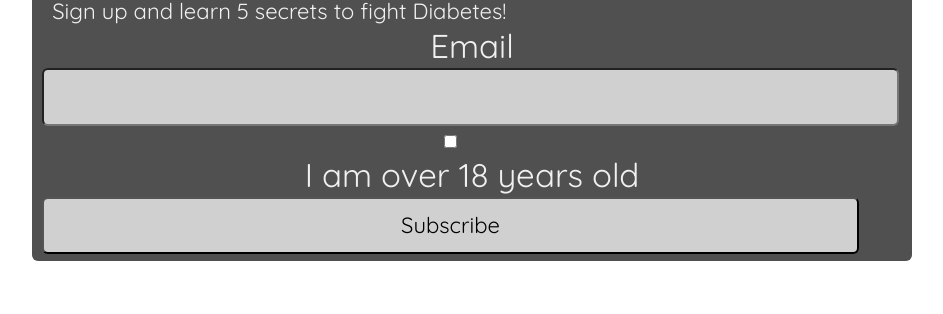
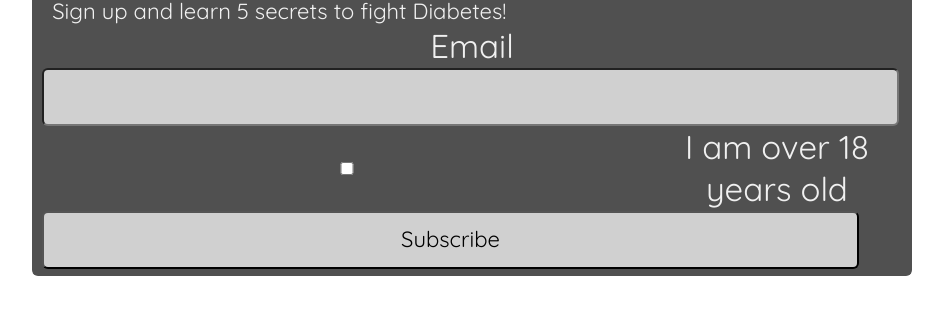
Before and after one commit to ITMd-362-CA/lab3, a plain HTML site: page index.html in a window 1280 px wide. Shown: the part 236-550 px from the top of the page, without its empty margins (168-1111 px from the left). Drawn offline with nearby package versions, Linux system fonts and the light colour scheme.

Commit message:
added flexing to fix alignment of checkbox and to make sure there is no margin

```diff
--- a/css/screen.css
+++ b/css/screen.css
@@ -256,6 +256,15 @@ p {
   padding: 0 0 0 10px;
 }
 
+#input-age-verification {
+  display: flex;
+  align-items: center;
+}
+
+[type="checkbox"] {
+  margin: auto;
+}
+
 /* ===== STATE STYLES ======= */
 
 @media (max-width: 768px) {
```
